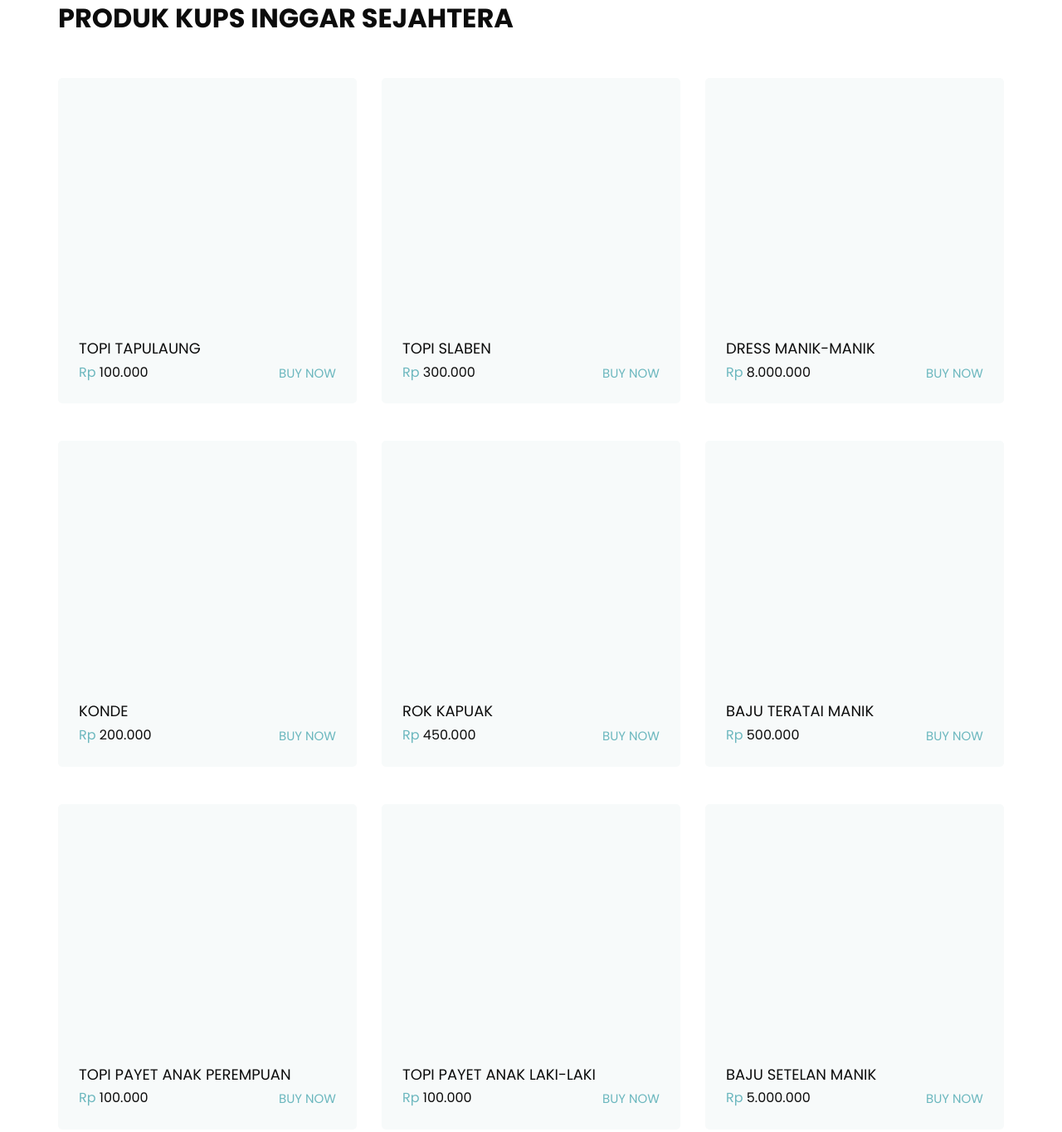
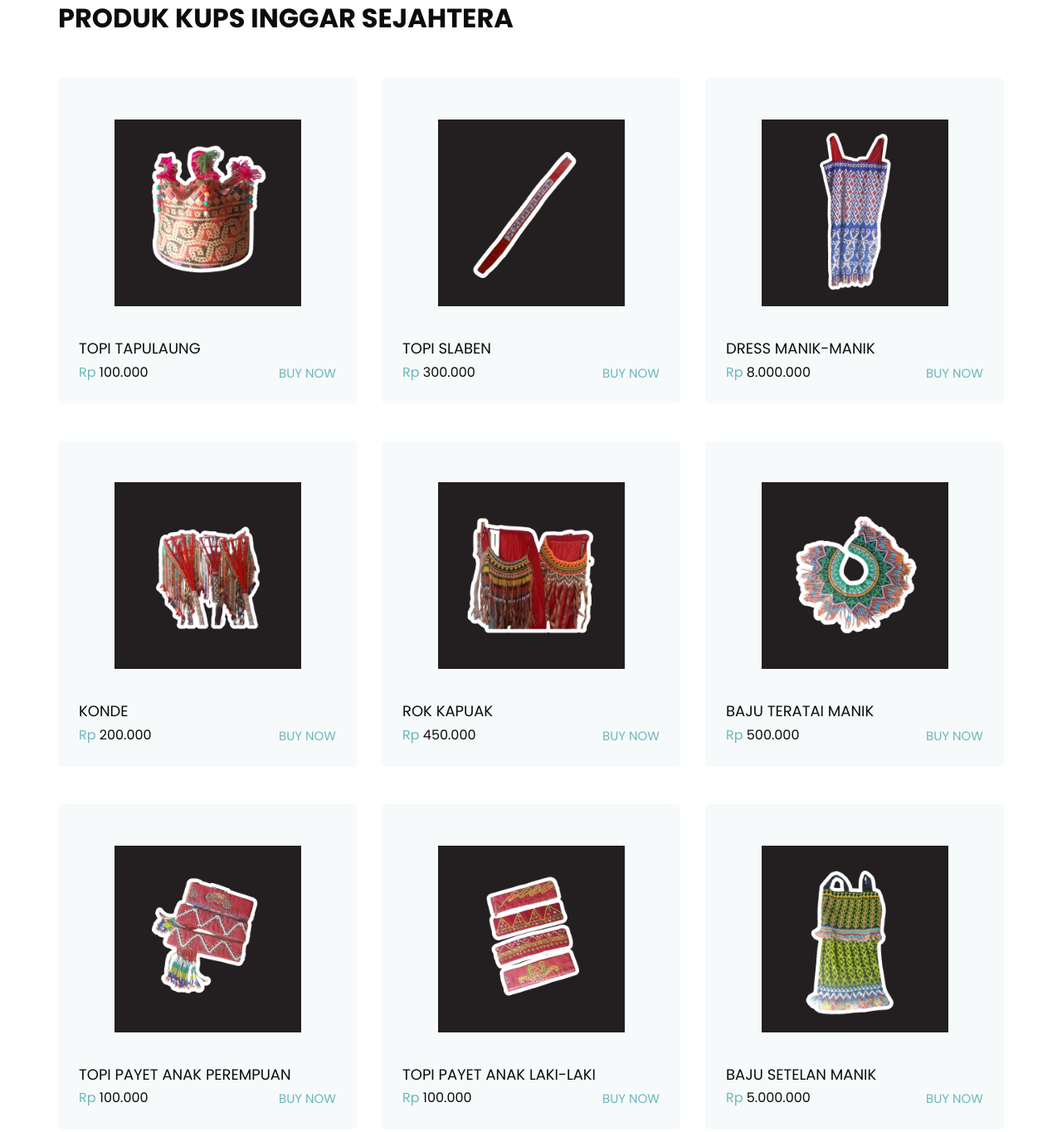
Before and after one commit to annasanya/KUPS_INGGAR_SEJAHTERA, a plain HTML site: page index.html in a window 1280 px wide. Shown: the part 887-2251 px from the top of the page at 83% size. Drawn offline with Linux system fonts and the light colour scheme; some packages are replaced by stand-ins of ours; a script that the page names is missing.

Commit message:
Update index.html

```diff
--- a/index.html
+++ b/index.html
@@ -155,7 +155,7 @@
         <div class="col-md-6 col-lg-4">
           <div class="box">
             <div class="img-box">
-              <img src="images/g1.jpeg" alt="">
+              <img src="images/g1.png" alt="">
             </div>
             <div class="detail-box">
               <h5>
@@ -175,7 +175,7 @@
         <div class="col-md-6 col-lg-4">
           <div class="box">
             <div class="img-box">
-              <img src="images/g2.jpeg" alt="">
+              <img src="images/g2.png" alt="">
             </div>
             <div class="detail-box">
               <h5>
@@ -195,7 +195,7 @@
         <div class="col-md-6 col-lg-4">
           <div class="box">
             <div class="img-box">
-              <img src="images/g3.jpeg" alt="">
+              <img src="images/g3.png" alt="">
             </div>
             <div class="detail-box">
               <h5>
@@ -215,7 +215,7 @@
         <div class="col-md-6 col-lg-4">
           <div class="box">
             <div class="img-box">
-              <img src="images/g4.jpeg" alt="">
+              <img src="images/g4.png" alt="">
             </div>
             <div class="detail-box">
               <h5>
@@ -235,7 +235,7 @@
         <div class="col-md-6 col-lg-4">
           <div class="box">
             <div class="img-box">
-              <img src="images/g5.jpeg" alt="">
+              <img src="images/g5.png" alt="">
             </div>
             <div class="detail-box">
               <h5>
@@ -255,7 +255,7 @@
         <div class="col-md-6 col-lg-4">
           <div class="box">
             <div class="img-box">
-              <img src="images/g6.jpeg" alt="">
+              <img src="images/g6.png" alt="">
             </div>
             <div class="detail-box">
               <h5>
@@ -275,7 +275,7 @@
         <div class="col-md-6 col-lg-4">
           <div class="box">
             <div class="img-box">
-              <img src="images/g7.jpeg" alt="">
+              <img src="images/g7.png" alt="">
             </div>
             <div class="detail-box">
               <h5>
@@ -295,7 +295,7 @@
         <div class="col-md-6 col-lg-4">
           <div class="box">
             <div class="img-box">
-              <img src="images/g8.jpeg" alt="">
+              <img src="images/g8.png" alt="">
             </div>
             <div class="detail-box">
               <h5>
@@ -315,7 +315,7 @@
         <div class="col-md-6 col-lg-4">
           <div class="box">
             <div class="img-box">
-              <img src="images/g9.jpeg" alt="">
+              <img src="images/g9.png" alt="">
             </div>
             <div class="detail-box">
               <h5>
@@ -411,22 +411,22 @@
               </h5>
               <div class="post_box">
                 <div class="img-box">
-                  <img src="images/g1.jpeg" alt="">
+                  <img src="images/g1.png" alt="">
                 </div>
                 <div class="img-box">
-                  <img src="images/g2.jpeg" alt="">
+                  <img src="images/g2.png" alt="">
                 </div>
                 <div class="img-box">
-                  <img src="images/g3.jpeg" alt="">
+                  <img src="images/g3.png" alt="">
                 </div>
                 <div class="img-box">
-                  <img src="images/g4.jpeg" alt="">
+                  <img src="images/g4.png" alt="">
                 </div>
                 <div class="img-box">
-                  <img src="images/g5.jpeg" alt="">
+                  <img src="images/g5.png" alt="">
                 </div>
                 <div class="img-box">
-                  <img src="images/g6.jpeg" alt="">
+                  <img src="images/g6.png" alt="">
                 </div>
               </div>
             </div>
```
